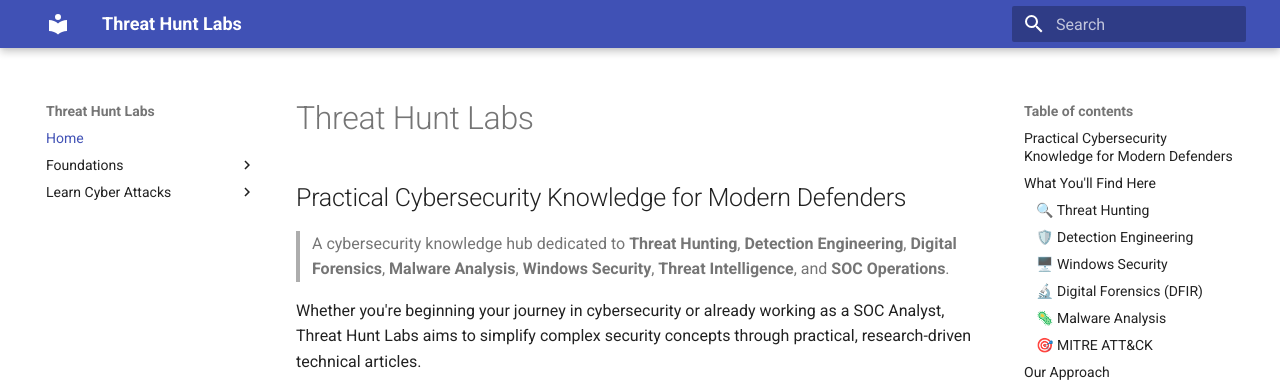
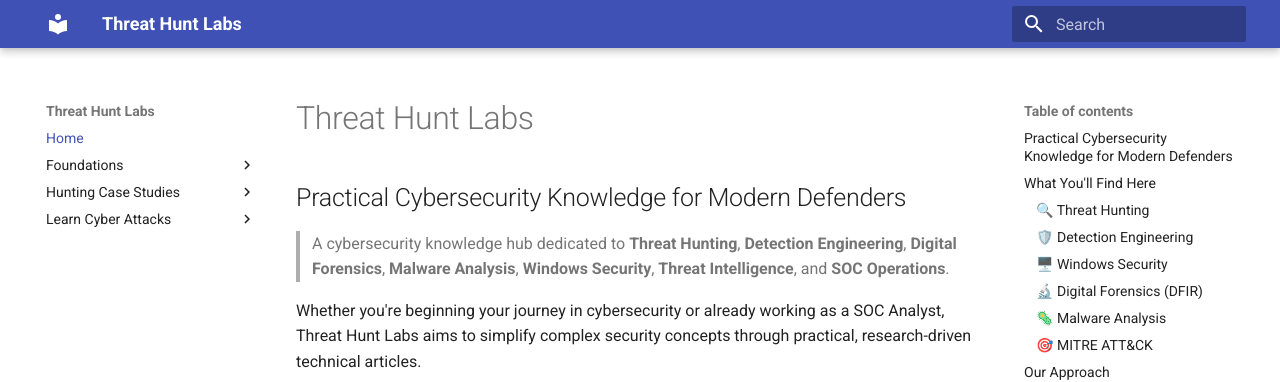
Before and after one commit to pbmundas/ThreatHuntingLabs, an MkDocs documentation site: the page built from docs/index.md, in a window 1280 px wide. Shown: the top 382 px of the page. Built offline with MkDocs 1.6.1 and Material for MkDocs 9.7.7, drawn with Linux system fonts in a browser that asks for light colours; some of the changed lines change nothing that is shown.

Commit message:
Update mkdocs.yml

```diff
--- a/mkdocs.yml
+++ b/mkdocs.yml
@@ -43,8 +43,8 @@
   #- MITRE ATT&CK:
   #    - Introduction: mitre/introduction.md
 
-  #- Windows Hunting:
-  #   - PowerShell Hunting: windows/powershell-hunting.md
+  - Hunting Case Studies:
+     - Solarwind Supply Chain Attack: case-studies/hunting-the-SolarWinds-supply-chain-attack.md
 
   - Learn Cyber Attacks:
       - Attacks: learn-known-cyber-attacks/index.html
```
